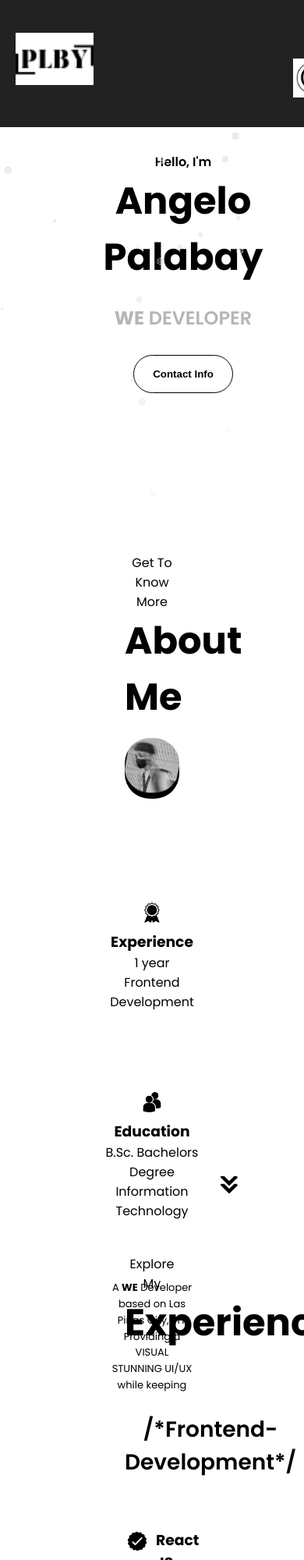
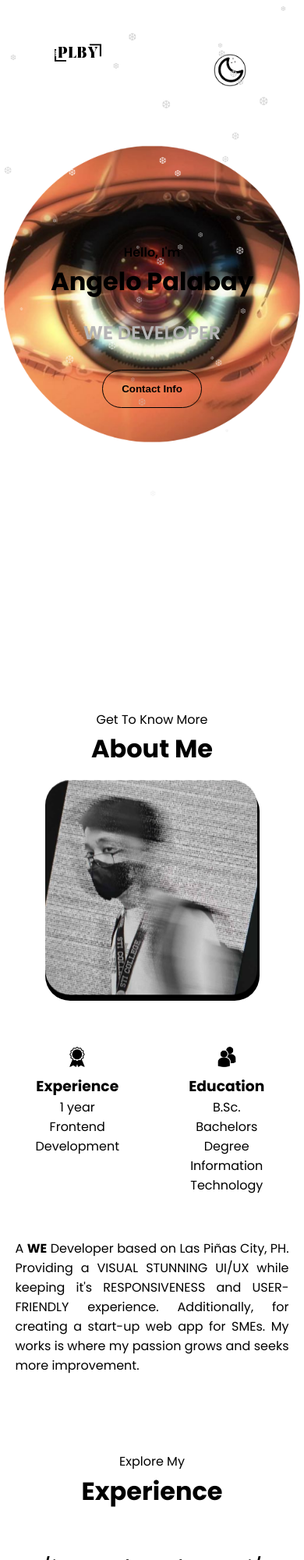
Before and after one commit to yabalap/PLBY-Portfolio, a plain HTML site: page index.html in a window 390 px wide. Shown: the top 2000 px of the page at 78% size. Drawn offline with Linux system fonts and the light colour scheme.

Commit message:
responsive mobile complete

```diff
--- a/index.html
+++ b/index.html
@@ -49,6 +49,7 @@
         </nav>
 
     <section id = "profile">
+      <div class="section-container">
 
         <div class="section_pic-container">
                 <img src="./assets/Eye-logo.png" alt="PLBY profile pic"/>
@@ -68,6 +69,7 @@
                 onclick="location.href='./#contact'">
                     Contact Info
             </button>
+          </div>
 
             </div>
         </div>
--- a/mediaquaries.css
+++ b/mediaquaries.css
@@ -57,139 +57,94 @@
 }
 
 /* Responsive*/
-/* General mobile styles */
-@media screen and (max-width: 768px) {
-  body {
-      padding: 0;
-      margin: 0;
-      overflow-x: hidden;
+
+
+@media screen and (max-width: 1200px) {
+  #desktop-nav {
+    display: none;
   }
-
-  /* Navigation */
-  #desktop-nav {
-      display: none; /* Hide desktop nav on mobile */
+  #hamburger-nav {
+    display: flex;
   }
-
-  #hamburger-nav {
-      display: flex;
-      justify-content: space-between;
-      align-items: center;
-      padding: 10px 20px;
-      background-color: #222;
-      position: fixed;
-      top: 0;
-      width: 100%;
-      z-index: 1000;
+  #experience,
+  .experience-details-container {
+    margin-top: 2rem;
   }
-
-  .nav-links {
-      display: none;
+  #profile,
+  .section-container {
+    display: block;
   }
-
-  /* Profile section */
-  .section_pic-container img {
-      max-width: 80%;
-      height: auto;
+  .arrow {
+    display: none;
   }
-
-  .section_text {
-      text-align: center;
-      padding: 10px;
+  section,
+  .section-container {
+    height: fit-content;
   }
-
-  /* About section */
-  .section-container {
-      flex-direction: column;
-      align-items: center;
+  section {
+    margin: 0 5%;
   }
-
-  .section_pic-container1 img {
-      max-width: 100%;
-      height: auto;
+  .section_pic-container1 {
+    width: 275px;
+    height: 275px;
+    margin: 0 auto 2rem;
   }
-
-  .about-details-container {
-      padding: 20px;
-  }
-
-  /* Experience section */
-  .experience-details-container {
-      flex-direction: column;
-  }
-
-  .details-container {
-      width: 100%;
-      margin-bottom: 20px;
-  }
-
-  /* Project section */
   .about-containers {
-      flex-direction: column;
-      align-items: center;
-  }
-
-  .color-container {
-      width: 90%;
-  }
-
-  /* Contact section */
-  .scrolling-text-container {
-      overflow: hidden;
-      white-space: nowrap;
-  }
-
-  /* Footer */
-  .social-container {
-      display: flex;
-      justify-content: center;
-      gap: 10px;
-  }
-
-  .theme-image {
-      width: 100px;
-      height: auto;
+    margin-top: 0;
   }
 }
 
-@media screen and (max-width: 1024px) {
-  .section_pic-container1 {
-      width: 80%; /* Adjusts image size */
-      max-width: 350px; /* Prevents it from becoming too large */
-      height: auto;
-      margin: 0 auto; /* Centers the image */
+@media screen and (max-width: 600px) {
+  #contact,
+  footer {
+    height: 40vh;
   }
-
-  .about-details-container {
-      width: 90%;
-      text-align: center;
-      padding: 10px;
-      display: flex;
-      flex-direction: column;
-      align-items: center;
+  #profile {
+    height: 83vh;
+    margin-bottom: 0;
   }
-
+  article {
+    font-size: 1rem;
+  }
+  footer nav {
+    height: fit-content;
+    margin-bottom: 2rem;
+  }
+  .about-containers,
+  .contact-info-upper-container,
+  .btn-container {
+    flex-wrap: wrap;
+  }
+  .contact-info-container {
+    margin: 0;
+  }
+  .contact-info-container p,
+  .nav-links li a {
+    font-size: 1rem;
+  }
+  .experience-sub-title {
+    font-size: 1.25rem;
+  }
+  .logo {
+    font-size: 1.5rem;
+  }
+  .nav-links {
+    flex-direction: column;
+    gap: 0.5rem;
+    text-align: center;
+  }
+  .section_pic-container {
+    width: auto;
+    height: 26vw;
+    justify-content: center;
+  }
+  .section_text_p2 {
+    font-size: 1.25rem;
+  }
+  .title {
+    font-size: 2rem;
+  }
   .text-container {
-      font-size: 14px;
-      line-height: 1.6;
-      word-wrap: break-word;
-      overflow-wrap: break-word;
+    text-align: justify;
   }
 }
-
-@media screen and (max-width: 768px) {
-  .section-container {
-      flex-direction: column; /* Stack items vertically */
-      align-items: center;
-      text-align: center;
-  }
-
-  .section_pic-container1 {
-      width: 100%;
-      max-width: 300px;
-  }
-
-  .text-container {
-      font-size: 13px;
-      padding: 0 15px;
-  }
-}
--- a/style.css
+++ b/style.css
@@ -77,7 +77,6 @@ a:hover {
 
 .logo {
     font-size: 2rem;
-    margin-right: 16rem;
 }
 
 .logo:hover {
@@ -221,6 +220,8 @@ section {
 
 .section_text_p1{
     text-align: center;
+    margin-top: 2rem;
+
     margin-bottom: 0.1rem;
 
 }
@@ -365,7 +366,7 @@ cursor: pointer;
 
   .section-container {
     gap: 4rem;
-    height: 80%;
+    height: 85%;
   }
 
   .section_pic-container1 {
```
